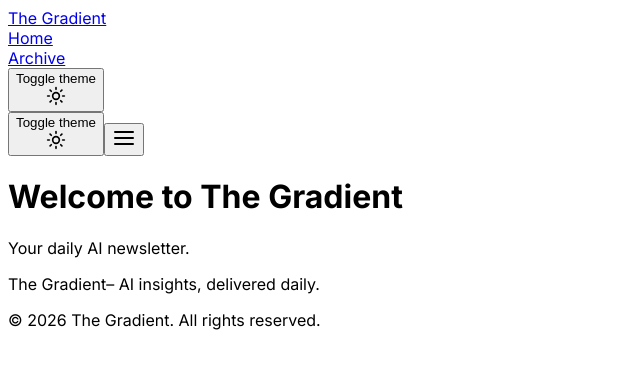
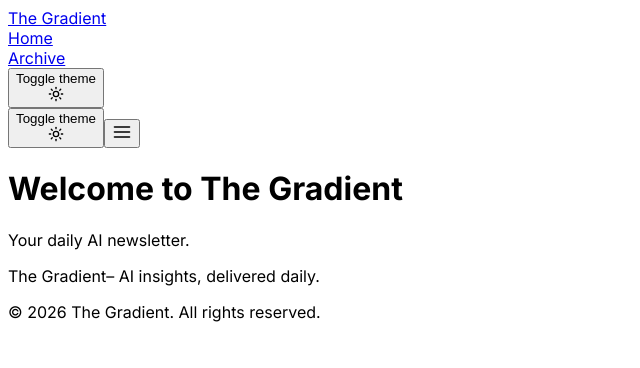
Before and after one commit to SG-925/The-Gradient-AI-Newsletter, a Next.js app in the folder web/: page / in a window 1280 px wide. Shown: the top 368 px of the page, without its empty margins (0-640 px from the left). Built offline with nearby package versions, Linux system fonts and the light colour scheme.

Commit message:
reduce oversized icons in navbar and theme toggle

```diff
--- a/web/components/navbar.tsx
+++ b/web/components/navbar.tsx
@@ -68,14 +68,15 @@
           >
             <motion.svg
               xmlns="http://www.w3.org/2000/svg"
-              width="24"
-              height="24"
+              width="20"
+              height="20"
               viewBox="0 0 24 24"
               fill="none"
               stroke="currentColor"
               strokeWidth="2"
               strokeLinecap="round"
               strokeLinejoin="round"
+              className="shrink-0"
             >
               <AnimatePresence mode="wait" initial={false}>
                 {mobileMenuOpen ? (
--- a/web/components/theme-toggle.tsx
+++ b/web/components/theme-toggle.tsx
@@ -18,15 +18,15 @@
       animate="animate"
       exit="exit"
       xmlns="http://www.w3.org/2000/svg"
-      width="20"
-      height="20"
+      width="16"
+      height="16"
       viewBox="0 0 24 24"
       fill="none"
       stroke="currentColor"
       strokeWidth="2"
       strokeLinecap="round"
       strokeLinejoin="round"
-      className="text-amber-500"
+      className="text-amber-500 shrink-0"
     >
       <circle cx="12" cy="12" r="4" />
       <path d="M12 2v2" />
@@ -50,15 +50,15 @@
       animate="animate"
       exit="exit"
       xmlns="http://www.w3.org/2000/svg"
-      width="20"
-      height="20"
+      width="16"
+      height="16"
       viewBox="0 0 24 24"
       fill="none"
       stroke="currentColor"
       strokeWidth="2"
       strokeLinecap="round"
       strokeLinejoin="round"
-      className="text-indigo-400"
+      className="text-indigo-400 shrink-0"
     >
       <path d="M12 3a6 6 0 0 0 9 9 9 9 0 1 1-9-9Z" />
     </motion.svg>
```
